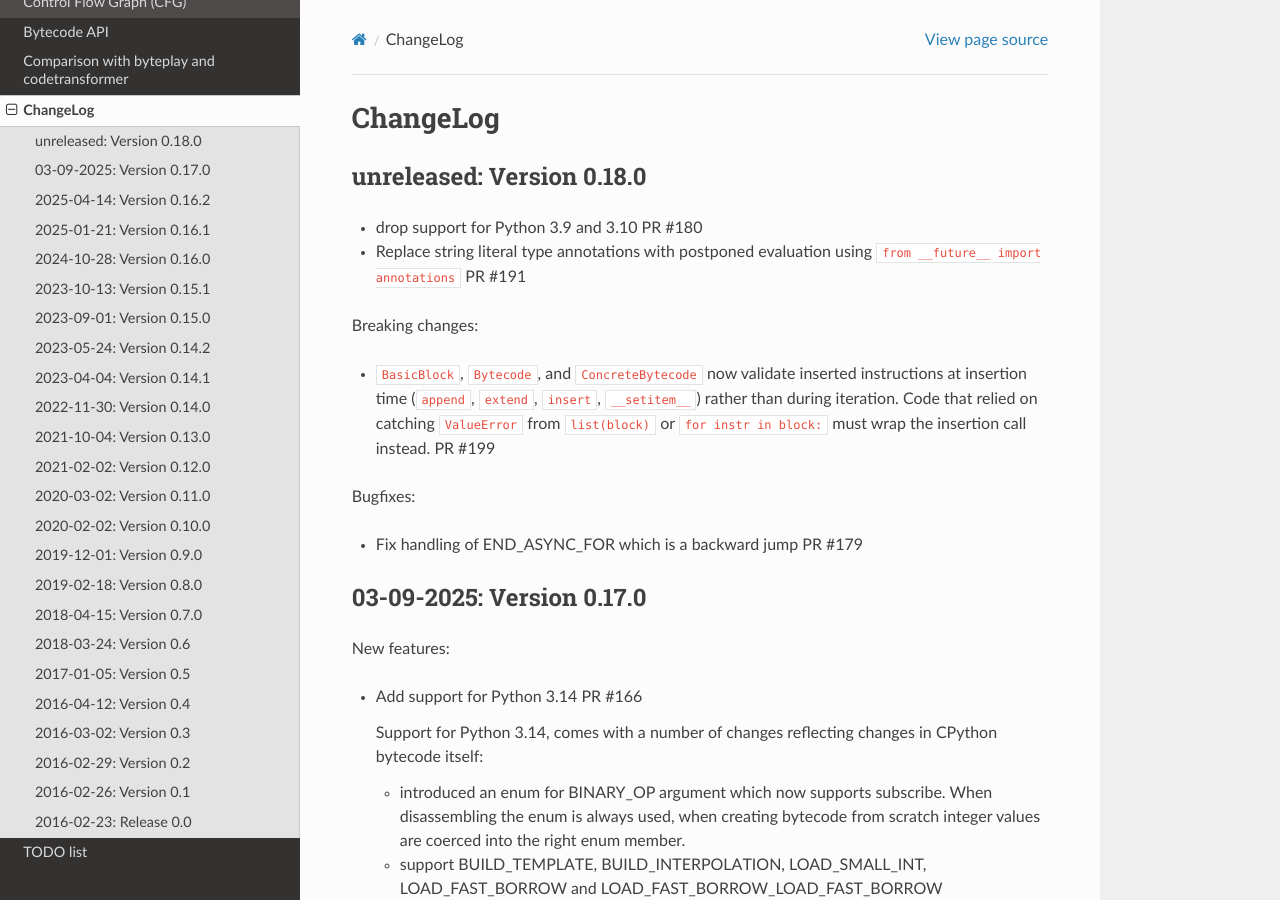
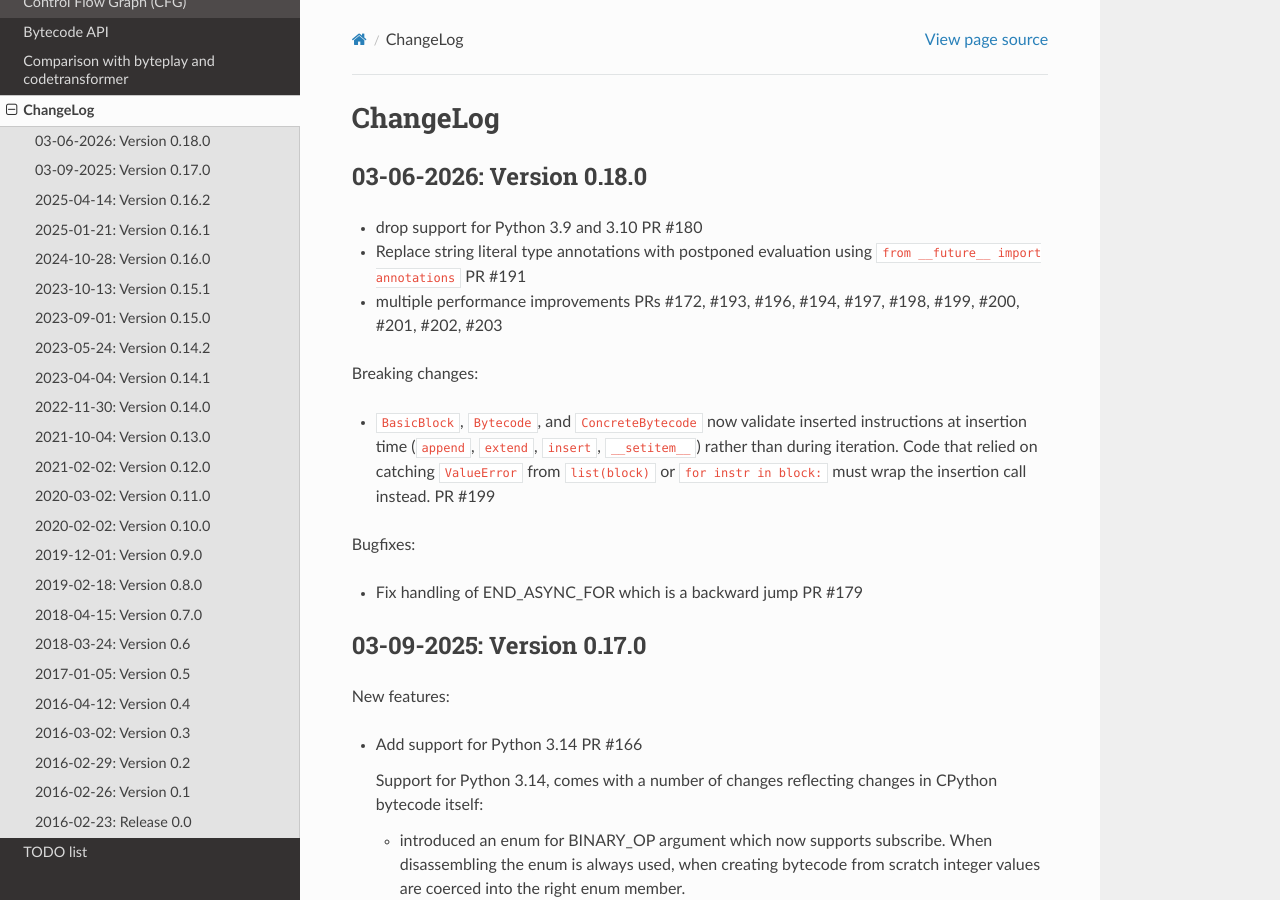
Before and after one commit to MatthieuDartiailh/bytecode, a Sphinx documentation site: the page built from doc/changelog.rst, in a window 1280 px wide and 900 px high. Built offline with Sphinx 7.4.7 and the Read the Docs theme 3.1.0, drawn with Linux system fonts in a browser that asks for light colours; the version number could not be read and is left out.

Commit message:
cut release 0.18.0

```diff
--- a/doc/changelog.rst
+++ b/doc/changelog.rst
@@ -1,12 +1,15 @@
 ChangeLog
 =========
 
-unreleased: Version 0.18.0
+03-06-2026: Version 0.18.0
 --------------------------
 
 - drop support for Python 3.9 and 3.10 PR #180
 - Replace string literal type annotations with postponed evaluation using
   ``from __future__ import annotations`` PR #191
+- multiple performance improvements
+  PRs #172, #193, #196, #194, #197, #198, #199, #200, #201,
+  #202, #203
 
 Breaking changes:
 
```
